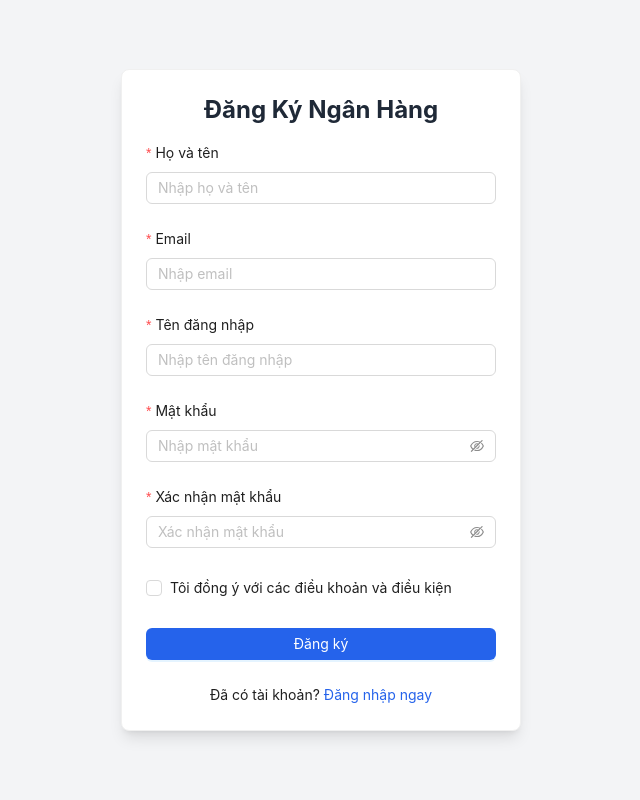
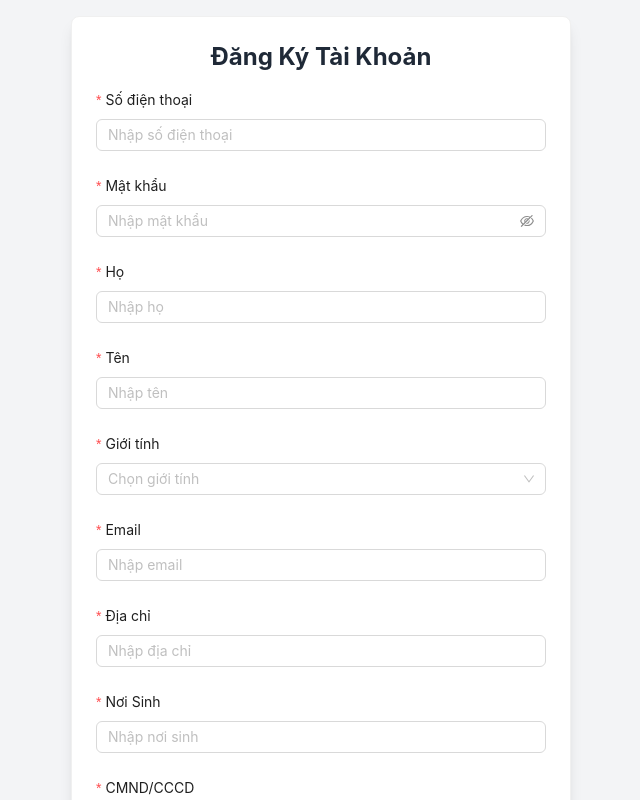
Before and after one commit to Duy220807/my-bank-app, a React (Vite) app: page /register in a window 1280 px wide. Shown: the top 800 px of the page, without its empty margins (319-959 px from the left). Built offline with nearby package versions, Linux system fonts and the light colour scheme.

Commit message:
Recreate

```diff
--- a/package.json
+++ b/package.json
@@ -14,6 +14,7 @@
     "@tailwindcss/line-clamp": "^0.4.4",
     "antd": "^5.22.1",
     "axios": "^1.7.9",
+    "jwt-decode": "^4.0.0",
     "react": "^18.3.1",
     "react-dom": "^18.3.1",
     "react-redux": "^9.1.2",
--- a/src/components/NotificationPopover.jsx
+++ b/src/components/NotificationPopover.jsx
@@ -45,7 +45,7 @@ const NotificationPopover = ({ notifications }) => {
         <Popover
             content={notificationContent}
             trigger="hover"
-            placement="bottomRight"
+            placement="bottom"
             overlayStyle={{
                 maxWidth: '300px',
                 minWidth: '280px',
--- a/src/pages/Login/LoginForm.jsx
+++ b/src/pages/Login/LoginForm.jsx
@@ -5,7 +5,7 @@ import { useNavigate, Link } from "react-router-dom";
 // import { login } from "../../mockApi";
 import { useDispatch } from "react-redux";
 import { setUser } from "../../redux/actions";
-import { login } from "../../services/api";
+import { getUserInfo, login } from "../../services/api";
 // import { login } from "../mockApi"; // Import mock API
 
 const LoginForm = () => {
@@ -19,6 +19,14 @@ const LoginForm = () => {
       const mockResponse = await login(values.username, values.password);
       // console.log(mockResponse)
       localStorage.setItem("authToken", mockResponse.token); // Lưu token vào localStorage
+
+      const userInfo = await getUserInfo(mockResponse.token); // Gọi API để lấy thông tin người dùng
+      console.log(userInfo);
+      dispatch(setUser({
+        username: `${userInfo.lastname} ${userInfo.firstname}`,
+        role: 'admin',
+      }));
+
       message.success("Đăng nhập thành công");
       navigate('/')
       // console.log("Thông tin người dùng:", mockResponse);
--- a/src/pages/Register/RegisterForm.jsx
+++ b/src/pages/Register/RegisterForm.jsx
@@ -1,98 +1,136 @@
-// src/components/RegisterForm.js
 import React, { useState } from "react";
-import { Form, Input, Button, Checkbox, message } from "antd";
-import { EyeInvisibleOutlined, EyeTwoTone } from '@ant-design/icons';
-import { useNavigate } from 'react-router-dom';
+import { Form, Input, Button, DatePicker, Upload, message, Card, Select } from "antd";
+import { UploadOutlined } from "@ant-design/icons";
+import { useNavigate, Link } from "react-router-dom";
+import { register } from "../../services/api"; // Replace with actual API call
+
+const { Option } = Select;
 
 const RegisterForm = () => {
   const [loading, setLoading] = useState(false);
   const navigate = useNavigate();
+  const [fileList, setFileList] = useState({
+    identityCardFront: null,
+    identityCardBack: null,
+    avatar: null,
+  });
 
-  const onFinish = (values) => {
-    setLoading(true);
-    // Thực hiện logic đăng ký (API call hoặc lưu trữ dữ liệu)
-    setTimeout(() => {
-      setLoading(false);
-      message.success('Đăng ký thành công');
-      // Chuyển hướng đến trang đăng nhập sau khi đăng ký thành công
-      navigate('/');
-    }, 2000);
+  const handleFileChange = (field, info) => {
+    console.log(field)
+    console.log(info)
+    setFileList((prev) => ({
+      ...prev,
+      [field]: info.file,
+    }));
+
   };
 
+  const onFinish = async (values) => {
+    setLoading(true);
+    try {
+      const formData = new FormData();
+      formData.append("phone", values.phone);
+      formData.append("password", values.password);
+      formData.append("firstname", values.firstname);
+      formData.append("lastname", values.lastname);
+      formData.append("gender", values.gender);
+      formData.append("mail", values.mail);
+      formData.append("address", values.address);
+      formData.append("placeOrigin", values.placeOrigin);
+      formData.append("identityCard", values.identityCard);
+      formData.append("dob", values.dob.format("YYYY-MM-DD"));
+
+      // Append file uploads
+      formData.append("identityCardFront", fileList.identityCardFront);
+      formData.append("identityCardBack", fileList.identityCardBack);
+      formData.append("avatar", fileList.avatar);
+
+      const accountNumber = values.accountNumber; // Get accountNumber from form input
+
+      const result = await register(formData, accountNumber);
+      message.success("Đăng ký thành công!");
+      console.log("API Response:", result);
+      navigate("/login");
+    } catch (error) {
+      message.error(error.message);
+    } finally {
+      setLoading(false);
+    }
+  };
+
+
   return (
+    <div className="w-full bg-gray-100 p-4 flex justify-center">
+      <Card className="shadow-lg max-w-[500px] w-full">
+        <h2 className="text-center text-2xl font-bold text-gray-800 mb-4">Đăng Ký Tài Khoản</h2>
+        <Form name="register" onFinish={onFinish} layout="vertical" encType="multipart/form-data">
+          <Form.Item label="Số điện thoại" name="phone" rules={[{ required: true, message: "Vui lòng nhập số điện thoại!" }]}>
+            <Input placeholder="Nhập số điện thoại" />
+          </Form.Item>
 
-    <Form name="register" onFinish={onFinish} layout="vertical">
-      <Form.Item
-        label="Họ và tên"
-        name="fullName"
-        labelCol={{ span: 24 }}
-        wrapperCol={{ span: 24 }}
-        rules={[{ required: true, message: "Vui lòng nhập họ và tên!" }]}
-      >
-        <Input placeholder="Nhập họ và tên" />
+          <Form.Item label="Mật khẩu" name="password" rules={[{ required: true, message: "Vui lòng nhập mật khẩu!" }]}>
+            <Input.Password placeholder="Nhập mật khẩu" />
+          </Form.Item>
+
+          <Form.Item label="Họ" name="lastname" rules={[{ required: true, message: "Vui lòng nhập họ!" }]}>
+            <Input placeholder="Nhập họ" />
+          </Form.Item>
+
+          <Form.Item label="Tên" name="firstname" rules={[{ required: true, message: "Vui lòng nhập tên!" }]}>
+            <Input placeholder="Nhập tên" />
+          </Form.Item>
+
+          <Form.Item label="Giới tính" name="gender" rules={[{ required: true, message: "Vui lòng chọn giới tính!" }]}>
+            <Select placeholder="Chọn giới tính">
+              <Option value="Nam">Nam</Option>
+              <Option value="Nu">Nữ</Option>
+            </Select>
+          </Form.Item>
+
+          <Form.Item label="Email" name="mail" rules={[{ type: "email", required: true, message: "Vui lòng nhập email hợp lệ!" }]}>
+            <Input placeholder="Nhập email" />
+          </Form.Item>
+
+          <Form.Item label="Địa chỉ" name="address" rules={[{ required: true, message: "Vui lòng nhập địa chỉ!" }]}>
+            <Input placeholder="Nhập địa chỉ" />
+          </Form.Item>
+
+          <Form.Item label="Nơi Sinh" name="placeOrigin" rules={[{ required: true, message: "Vui lòng nhập nơi sinh!" }]}>
+            <Input placeholder="Nhập nơi sinh" />
+          </Form.Item>
+
+          <Form.Item label="CMND/CCCD" name="identityCard" rules={[{ required: true, message: "Vui lòng nhập số CMND/CCCD!" }]}>
+            <Input placeholder="Nhập số CMND/CCCD" />
+          </Form.Item>
+
+          <Form.Item label="Ngày Sinh" name="dob" rules={[{ required: true, message: "Vui lòng chọn ngày sinh!" }]}>
+            <DatePicker placeholder="Chọn ngày sinh" style={{ width: "100%" }} />
           </Form.Item>
 
           <Form.Item
-        label="Email"
-        name="email"
-        labelCol={{ span: 24 }}
-        wrapperCol={{ span: 24 }}
-        rules={[{ required: true, message: "Vui lòng nhập email!" }, { type: 'email', message: "Email không hợp lệ!" }]}
+            label="Số tài khoản"
+            name="accountNumber"
+            rules={[{ required: true, message: "Vui lòng nhập số tài khoản!" }]}
           >
-        <Input placeholder="Nhập email" />
+            <Input placeholder="Nhập số tài khoản" />
           </Form.Item>
 
-      <Form.Item
-        label="Tên đăng nhập"
-        name="username"
-        labelCol={{ span: 24 }}
-        wrapperCol={{ span: 24 }}
-        rules={[{ required: true, message: "Vui lòng nhập tên đăng nhập!" }]}
-      >
-        <Input placeholder="Nhập tên đăng nhập" />
+          <Form.Item label="Ảnh CMND/CCCD Mặt Trước">
+            <Upload beforeUpload={() => false} onChange={(info) => handleFileChange("identityCardFront", info)}>
+              <Button icon={<UploadOutlined />}>Tải ảnh mặt trước</Button>
+            </Upload>
           </Form.Item>
 
-      <Form.Item
-        label="Mật khẩu"
-        name="password"
-        labelCol={{ span: 24 }}
-        wrapperCol={{ span: 24 }}
-        rules={[{ required: true, message: "Vui lòng nhập mật khẩu!" }]}
-      >
-        <Input.Password
-          placeholder="Nhập mật khẩu"
-          iconRender={visible => (visible ? <EyeTwoTone /> : <EyeInvisibleOutlined />)}
-        />
+          <Form.Item label="Ảnh CMND/CCCD Mặt Sau">
+            <Upload beforeUpload={() => false} onChange={(info) => handleFileChange("identityCardBack", info)}>
+              <Button icon={<UploadOutlined />}>Tải ảnh mặt sau</Button>
+            </Upload>
           </Form.Item>
 
-      <Form.Item
-        label="Xác nhận mật khẩu"
-        name="confirmPassword"
-        labelCol={{ span: 24 }}
-        wrapperCol={{ span: 24 }}
-        dependencies={['password']}
-        rules={[
-          { required: true, message: "Vui lòng xác nhận mật khẩu!" },
-          ({ getFieldValue }) => ({
-            validator(_, value) {
-              if (!value || getFieldValue('password') === value) {
-                return Promise.resolve();
-              }
-              return Promise.reject(new Error('Mật khẩu không khớp!'));
-            },
-          }),
-        ]}
-      >
-        <Input.Password
-          placeholder="Xác nhận mật khẩu"
-          iconRender={visible => (visible ? <EyeTwoTone /> : <EyeInvisibleOutlined />)}
-        />
-      </Form.Item>
-
-      <Form.Item>
-        <Form.Item name="terms" valuePropName="checked" noStyle rules={[{ required: true, message: "Bạn phải đồng ý với các điều khoản!" }]}>
-          <Checkbox>Tôi đồng ý với các điều khoản và điều kiện</Checkbox>
-        </Form.Item>
+          <Form.Item label="Ảnh Đại Diện">
+            <Upload beforeUpload={() => false} onChange={(info) => handleFileChange("avatar", info)}>
+              <Button icon={<UploadOutlined />}>Tải ảnh đại diện</Button>
+            </Upload>
           </Form.Item>
 
           <Form.Item>
@@ -106,7 +144,16 @@ const RegisterForm = () => {
               Đăng ký
             </Button>
           </Form.Item>
+
+          <div className="text-center mt-4">
+            <span>Đã có tài khoản? </span>
+            <Link to="/login" className="text-blue-600 hover:text-blue-800">
+              Đăng nhập ngay
+            </Link>
+          </div>
         </Form>
+      </Card>
+    </div>
   );
 };
 
--- a/src/pages/Register/RegisterPage.jsx
+++ b/src/pages/Register/RegisterPage.jsx
@@ -7,16 +7,7 @@ import { Link } from 'react-router-dom'; // Import Link từ react-router-dom
 const RegisterPage = () => {
   return (
     <div className="min-h-screen bg-gray-100 flex justify-center items-center">
-      <Card className="shadow-lg max-w-[400px] w-full">
-        <h2 className="text-center text-2xl font-bold text-gray-800 mb-4">Đăng Ký Ngân Hàng</h2>
-        {/* Sử dụng RegisterForm component */}
-        <RegisterForm />
-        <div className="text-center mt-4">
-          <span>Đã có tài khoản? </span>
-          {/* Thêm liên kết quay lại trang đăng nhập */}
-          <Link to="/login" className="text-blue-600 hover:text-blue-800">Đăng nhập ngay</Link>
-        </div>
-      </Card>
+      <RegisterForm />
     </div>
   );
 };
```
Also changed, not shown: src/App.jsx (+43 -14 lines), src/services/api.js (+25 -3 lines), 1 other file (tests, documents, lock files or other folders). Lines whose indentation alone changed are shown as unchanged.
